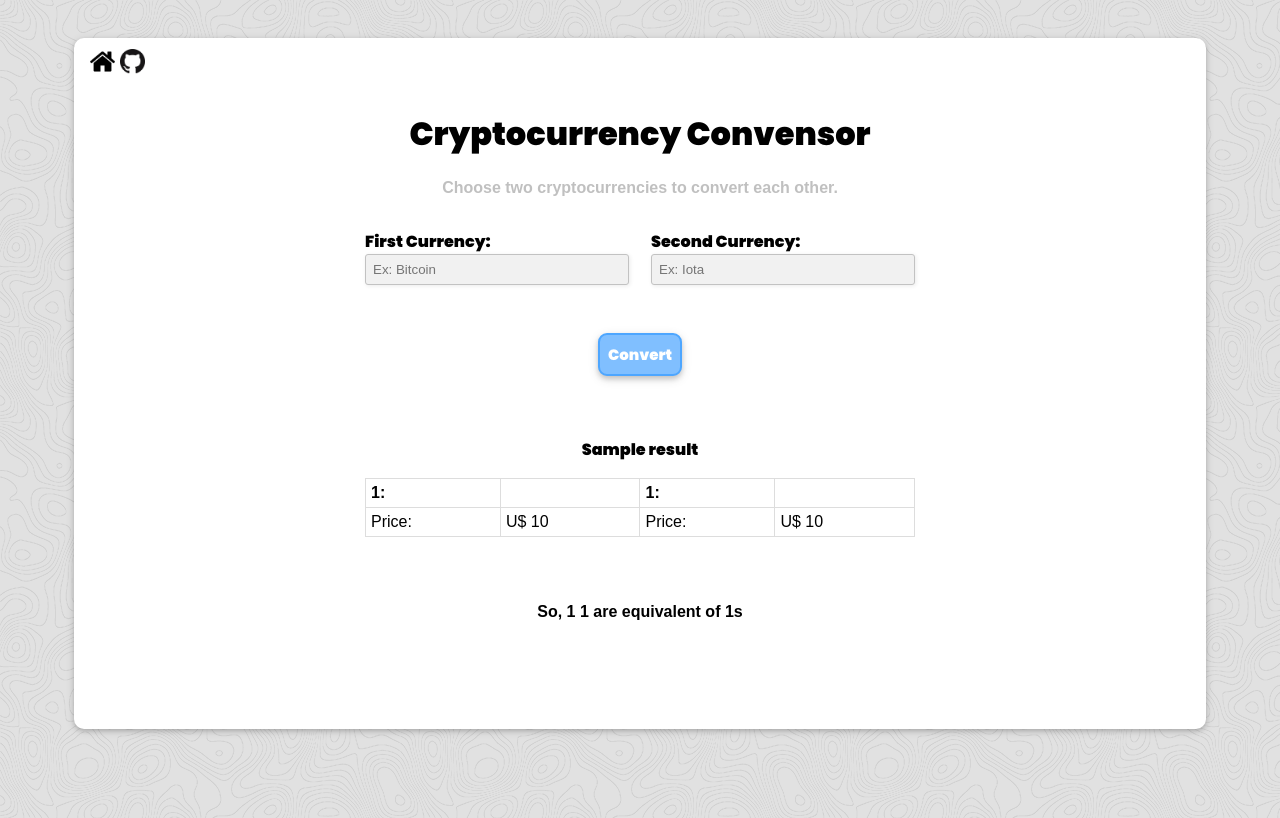
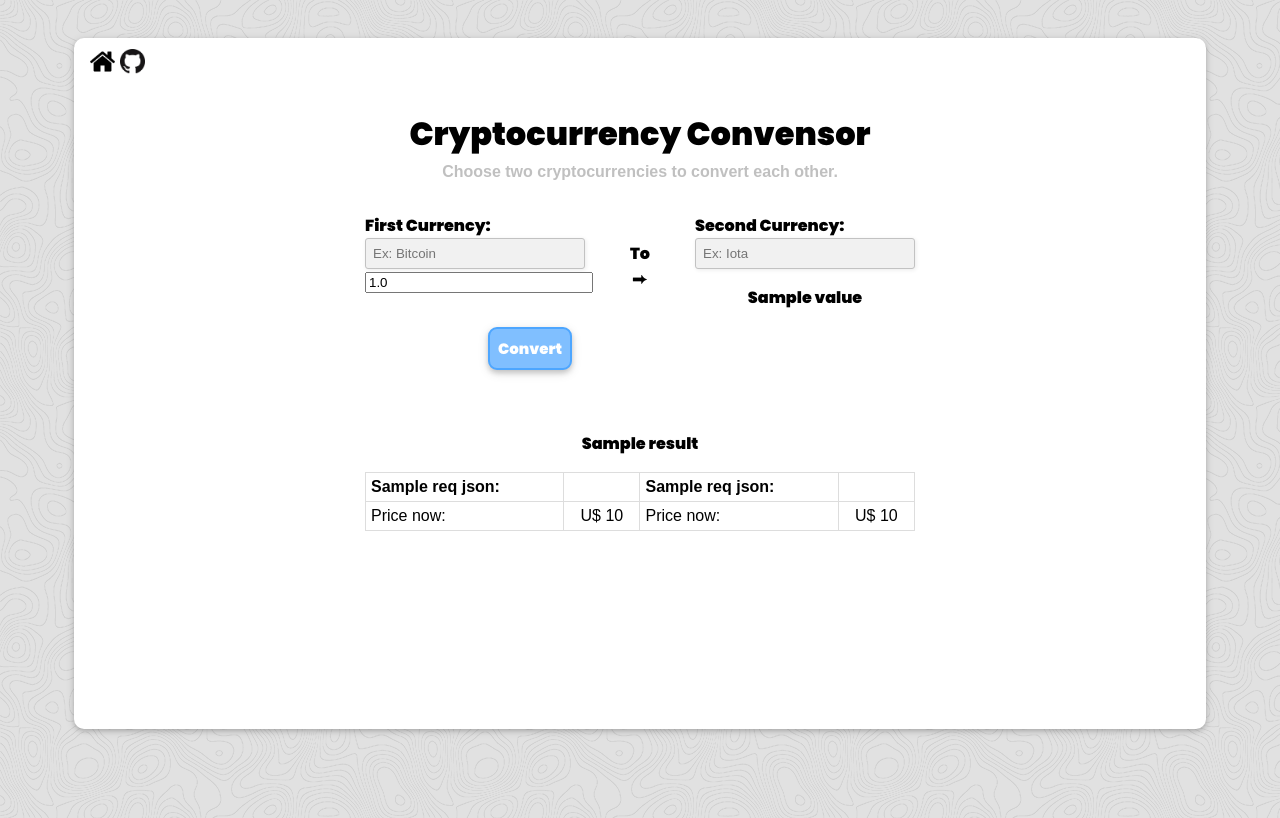
Before and after one commit to JoaoV111/API-Distances-Google, a Flask app: template templates/currency.html in a window 1280 px wide. Run offline with Flask 2, Linux system fonts and the light colour scheme; the template is opened without the code that fills it: most values are stand-ins (such as "Sample title", 1, 10 or a date in 2020).

Commit message:
Add files via upload

```diff
--- a/templates/currency.html
+++ b/templates/currency.html
@@ -5,7 +5,7 @@
 {% endblock %}
 
 {% block body %}
-  <h1>
+  <h1 style="margin-bottom: 5px">
 	  Cryptocurrency Convensor
   </h1>
   <p class="p3">
@@ -13,38 +13,48 @@
   </p>
   <div class="center" style="max-width: 50%;">
 	  <form autocomplete="off" action="/crypto-currency/" method="POST">
-		  <div class="autocomplete" style="width: 48%;float: left">
+		  <div class="autocomplete" style="width: 40%;float: left;">
 			  <p style="text-align: left;margin-left: 0px;margin-bottom: 0px">First Currency:</p>
 			  <input id="f_name_input" class="i_text" type="text" name="f_name" placeholder="Ex: Bitcoin"
 				 style="width: 100%">
+			  <input type="number" value="1.0" step="0.00000000001" min="0" max="10" name="f_value"
+			  	style="width: 100%" class="i_number">
 		  </div>
-		  <div class="autocomplete"  style="width: 48%;float: right">
+		  <div style="width: 4%;display:inline-block;margin-top: 28px"><p>To ⮕</p></div>
+		  <div class="autocomplete"  style="width: 40%;float: right">
 			  <p style="text-align: left;margin-left: 0px;margin-bottom: 0px">Second Currency:</p>
 			  <input id="s_name_input" class="i_text" type="text" name="s_name" placeholder="Ex: Iota"
 				 style="width: 100%">
+			  <p type="number" step="0.00000000001" min="0" max="10"
+				 style="width: 100%;height: 23px;" class="i_number">{{ req_json[1]['value'] }}</p>
 		  </div>
-		  <br><br><br><br>
+
 		  <input type="submit" value="Convert" class="button1"><br><br>
 	  </form>
   </div>
   <p>{{ result }}</p>
-  <div>
+  <div id="hidden_div" style="display: none">
 	<table class="table1">
 		<tr>
-			<td style="font-weight: 900">{{ req_json[0]['id'] }}: </td>
-			<td style="border: 0px;"></td>
-			<td style="font-weight: 900">{{ req_json[1]['id'] }}: </td>
-			<td style="border: 0px;"></td>
+			<td style="font-weight: 900">{{ req_json[0]['name'] }}: </td>
+			<td></td>
+			<td style="font-weight: 900">{{ req_json[1]['name'] }}: </td>
+			<td></td>
 		</tr>
 		<tr>
-			<td>Price: </td>
-			<td>U$ {{ req_json[0]['price'] }}</td>
-			<td>Price: </td>
-			<td>U$ {{ req_json[1]['price'] }}</td>
+			<td>Price now: </td>
+			<td style="text-align: center">U$ {{ req_json[0]['price'] }}</td>
+			<td>Price now: </td>
+			<td style="text-align: center">U$ {{ req_json[1]['price'] }}</td>
 		</tr>
 	</table><br><br>
-	<pre class="pre2">So, 1 {{ req_json[0]['id'] }} are equivalent of {{ req_json[1]['id'] }}s</pre>
   </div>
 
+  {% if req_json != [{}, {}] %}
+  	<script>
+	  var h_div = document.getElementById("hidden_div");
+	  h_div.style.display = "block";
+	</script>
+  {% endif %}
   <script type="text/javascript" src="{{ url_for('static', filename='js/main.js') }}"></script>
 {% endblock %}
```
